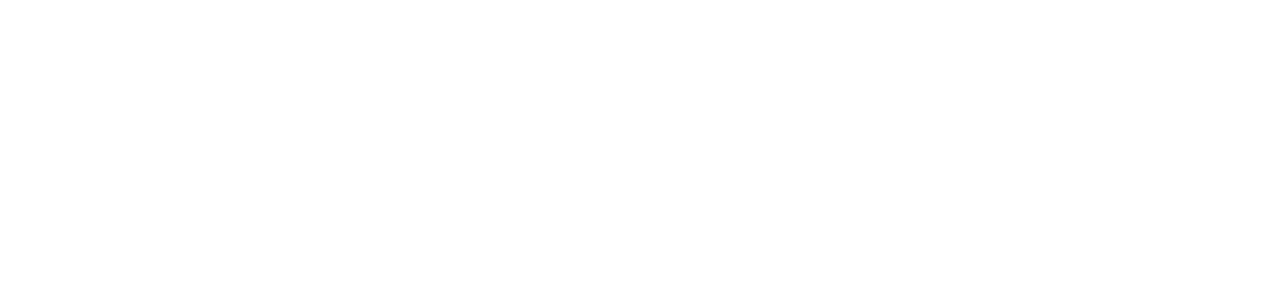
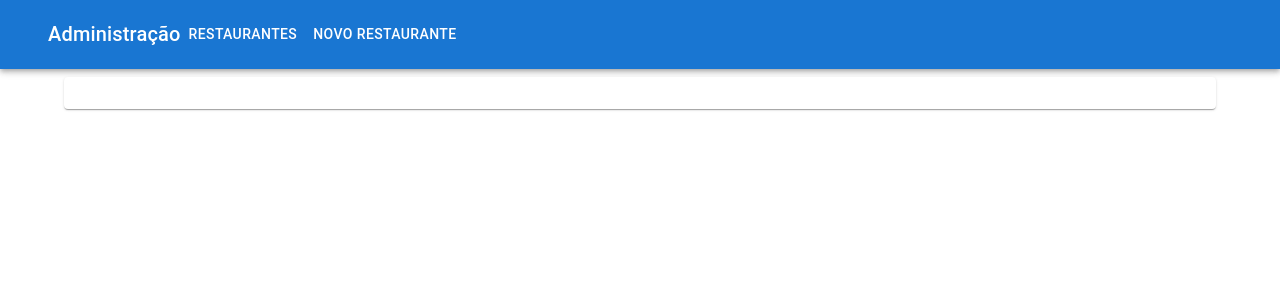
Before and after one commit to Alberinando/alfood, a React (Create React App) app: page /admin in a window 1280 px wide. Before the commit this address had no page. Shown: the top 300 px of the page. Built offline with nearby package versions, Linux system fonts and the light colour scheme; the HTML template or start-up script is replaced by a standard one.

Commit message:
Extraindo Layout Base

```diff
--- a/src/App.tsx
+++ b/src/App.tsx
@@ -3,6 +3,7 @@
 import VitrineRestaurantes from './page/VitrineRestaurantes';
 import AdministracaoRestaurantes from './page/AdministracaoRestaurantes/administracao/AdministracaoRestaurantes';
 import FormularioRestaurante from './page/AdministracaoRestaurantes/administracao/FormularioRestaurante';
+import PaginaBaseAdmin from './page/AdministracaoRestaurantes/PaginaBaseAdmin';
 
 function App() {
 
@@ -10,9 +11,11 @@
     <Routes>
       <Route path="/" element={<Home />} />
       <Route path="/restaurantes" element={<VitrineRestaurantes />} />
-      <Route path="/admin/restaurantes" element={<AdministracaoRestaurantes />} />
-      <Route path="/admin/restaurantes/novo" element={<FormularioRestaurante />} />
-      <Route path="/admin/restaurantes/:id" element={<FormularioRestaurante />} />
+      <Route path='/admin' element={<PaginaBaseAdmin />}>
+        <Route path="restaurantes" element={<AdministracaoRestaurantes />} />
+        <Route path="restaurantes/novo" element={<FormularioRestaurante />} />
+        <Route path="restaurantes/:id" element={<FormularioRestaurante />} />
+      </Route>
     </Routes>
   );
 }
--- /dev/null
+++ b/src/page/AdministracaoRestaurantes/PaginaBaseAdmin.tsx
@@ -0,0 +1,40 @@
+import { AppBar, Box, Button, Container, Link, Paper, Toolbar, Typography } from "@mui/material";
+
+import { Outlet, Link as RouterLink} from 'react-router-dom'
+
+const PaginaBaseAdmin = () => {
+    return (
+        <>
+            <AppBar position="static">
+                <Container maxWidth="xl">
+                    <Toolbar>
+                        <Typography variant="h6">
+                            Administração
+                        </Typography>
+                        <Box sx={{display: 'flex', flexGrow: 1}}>
+                            <Link component={RouterLink} to="/admin/restaurantes">
+                                <Button sx={{my: 2, color:'white'}}>
+                                    Restaurantes
+                                </Button>
+                            </Link>
+                            <Link component={RouterLink} to="/admin/restaurantes/novo">
+                                <Button sx={{my: 2, color:'white'}}>
+                                    Novo Restaurante
+                                </Button>
+                            </Link>
+                        </Box>
+                    </Toolbar>
+                </Container>
+            </AppBar>
+            <Box>
+                <Container maxWidth="lg" sx={{ mt: 1 }}>
+                    <Paper sx={{ p: 2 }}>
+                        <Outlet/>
+                    </Paper>
+                </Container>
+            </Box>
+        </>
+    )
+}
+
+export default PaginaBaseAdmin;
--- a/src/page/AdministracaoRestaurantes/administracao/AdministracaoRestaurantes.tsx
+++ b/src/page/AdministracaoRestaurantes/administracao/AdministracaoRestaurantes.tsx
@@ -1,6 +1,6 @@
 import { useState, useEffect } from "react"
 import IRestaurante from "../../../interfaces/IRestaurante"
-import { TableContainer, Paper, Table, TableHead, TableRow, TableCell, TableBody, Button, AppBar, Box, Container, Link, Toolbar, Typography } from "@mui/material"
+import { TableContainer, Paper, Table, TableHead, TableRow, TableCell, TableBody, Button, Container } from "@mui/material"
 import http from "../../../http"
 import { Link as RouterLink } from 'react-router-dom'
 
@@ -19,27 +19,6 @@
     }
     return (
         <>
-            <AppBar position="static">
-                <Container maxWidth="xl">
-                    <Toolbar>
-                        <Typography variant="h6">
-                            Administração
-                        </Typography>
-                        <Box sx={{ display: 'flex', flexGrow: 1 }}>
-                            <Link component={RouterLink} to="/admin/restaurantes">
-                                <Button sx={{ my: 2, color: 'white' }}>
-                                    Restaurantes
-                                </Button>
-                            </Link>
-                            <Link component={RouterLink} to="/admin/restaurantes/novo">
-                                <Button sx={{ my: 2, color: 'white' }}>
-                                    Novo Restaurante
-                                </Button>
-                            </Link>
-                        </Box>
-                    </Toolbar>
-                </Container>
-            </AppBar>
             <Container maxWidth="lg" sx={{ mt: 1 }}>
                 <TableContainer component={Paper}>
                     <Table>
--- a/src/page/AdministracaoRestaurantes/administracao/FormularioRestaurante.tsx
+++ b/src/page/AdministracaoRestaurantes/administracao/FormularioRestaurante.tsx
@@ -1,9 +1,8 @@
-import { AppBar, Box, Button, Container, Link, Paper, TextField, Toolbar, Typography } from "@mui/material";
+import { Box, Button, Container, Paper, TextField, Typography } from "@mui/material";
 import { useState, useEffect } from "react";
 import { useParams } from "react-router-dom";
 import http from "../../../http";
 import IRestaurante from "../../../interfaces/IRestaurante";
-import { Link as RouterLink} from 'react-router-dom'
 
 const FormularioRestaurante = () => {
     const parametros = useParams();
@@ -34,27 +33,6 @@
     }
     return (
         <>
-            <AppBar position="static">
-                <Container maxWidth="xl">
-                    <Toolbar>
-                        <Typography variant="h6">
-                            Administração
-                        </Typography>
-                        <Box sx={{display: 'flex', flexGrow: 1}}>
-                            <Link component={RouterLink} to="/admin/restaurantes">
-                                <Button sx={{my: 2, color:'white'}}>
-                                    Restaurantes
-                                </Button>
-                            </Link>
-                            <Link component={RouterLink} to="/admin/restaurantes/novo">
-                                <Button sx={{my: 2, color:'white'}}>
-                                    Novo Restaurante
-                                </Button>
-                            </Link>
-                        </Box>
-                    </Toolbar>
-                </Container>
-            </AppBar>
             <Box>
                 <Container maxWidth="lg" sx={{ mt: 1 }}>
                     <Paper sx={{ p: 2 }}>
```
